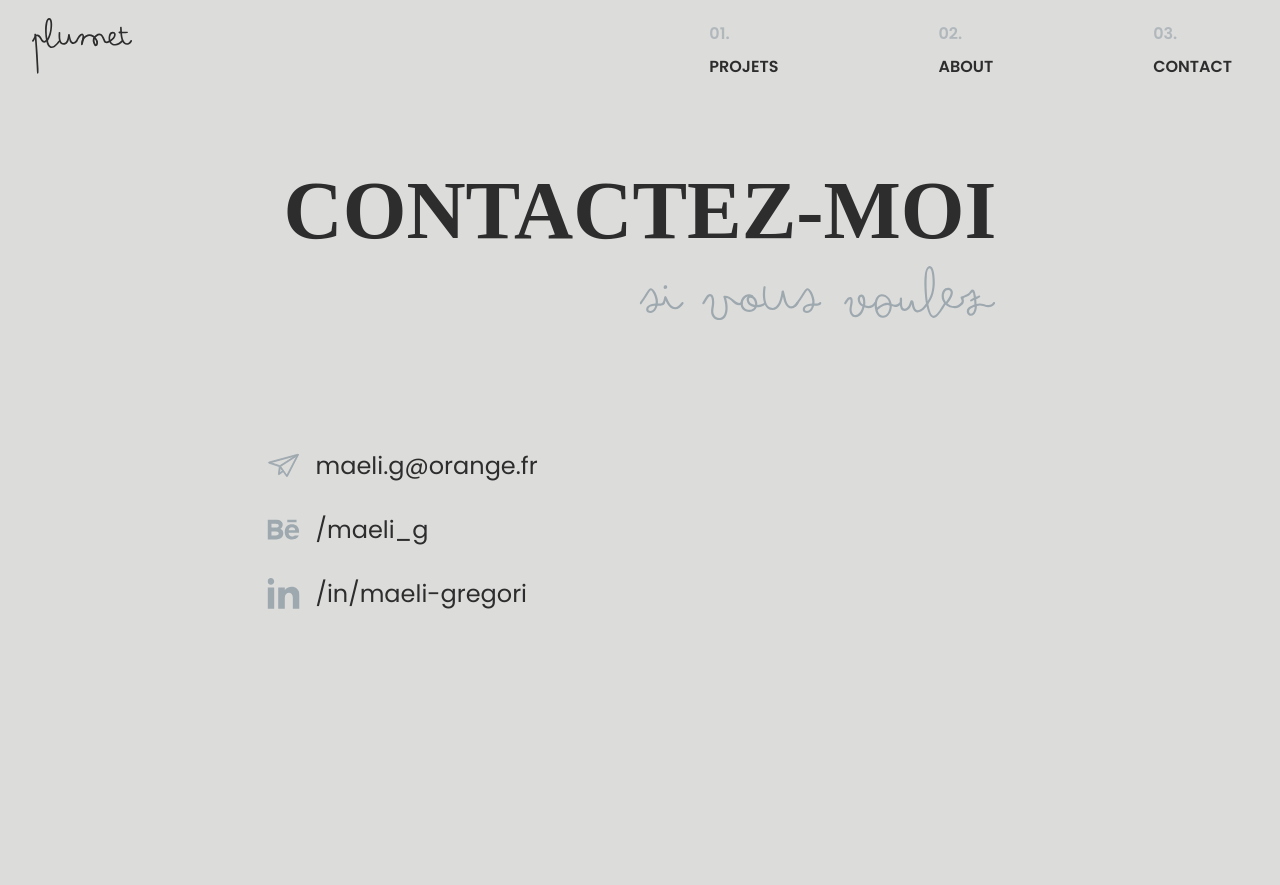
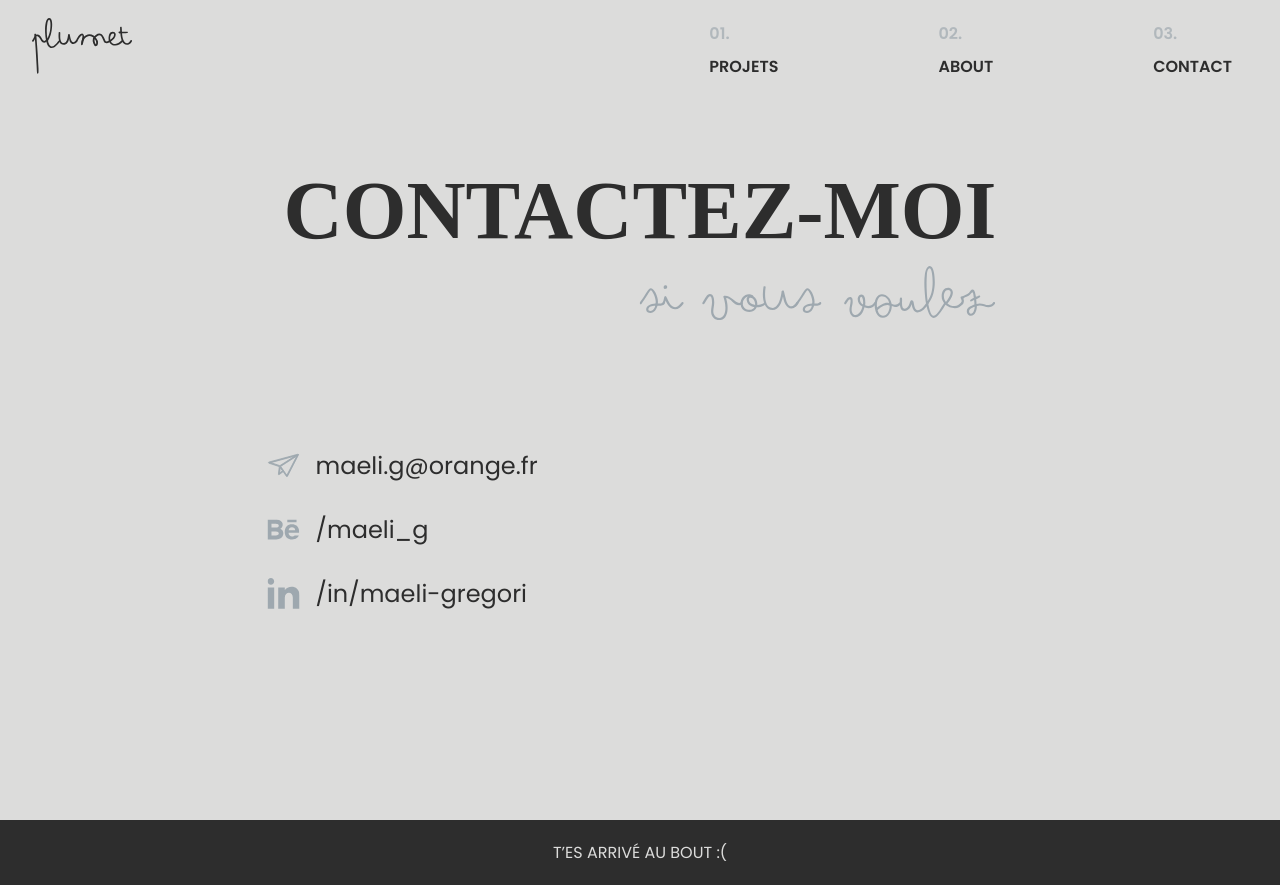
Before and after one commit to lschvn/maeli-portfolio, a Nuxt app: page /contact in a window 1280 px wide. Before the commit the page ends 800 px from the top, so only its background shows below. Built offline with nearby package versions, Linux system fonts and the light colour scheme; a web font is replaced by a local one.

Commit message:
fix: adjust template structure by moving AppFooter and adding a div for spacing

```diff
--- a/app/pages/contact.vue
+++ b/app/pages/contact.vue
@@ -61,7 +61,9 @@
       </div>
     </section>
   </main>
-  </div>
+</div>
+<div style="height: 100vh;"></div>
+<AppFooter />
 </template>
 
 <script setup lang="ts">
```
